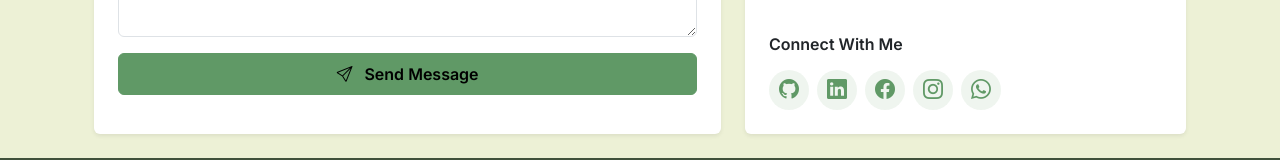
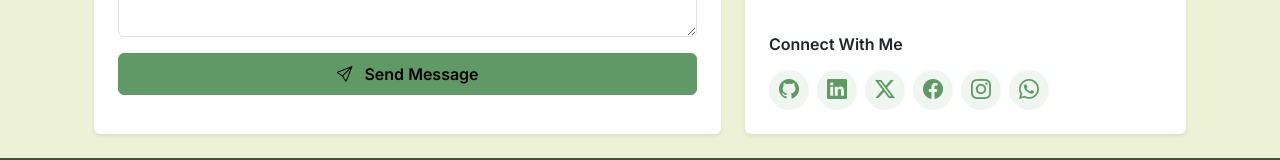
Before and after one commit to ahmed-khaled18/portfolio, an Angular app: page /contact in a window 1280 px wide. Shown: the part 745-905 px from the top of the page. Built offline with nearby package versions, Linux system fonts and the light colour scheme; no server answers.

Commit message:
feat: add Twitter/X link and metadata to footer and contact sections

```diff
--- a/src/app/layout/footer/footer.config.ts
+++ b/src/app/layout/footer/footer.config.ts
@@ -18,6 +18,13 @@ export const FOOTER_CONFIG: FooterConfig = {
       href: 'https://www.linkedin.com/in/ahmedknasr/',
       title: 'LinkedIn',
       icon: 'bi-linkedin',
+      target: '_blank',
+      rel: 'noopener noreferrer',
+    },
+    {
+      href: 'https://x.com/ahmedknasr',
+      title: 'X',
+      icon: 'bi-twitter-x',
       target: '_blank',
       rel: 'noopener noreferrer',
     },
--- a/src/app/pages/contact/contact.config.ts
+++ b/src/app/pages/contact/contact.config.ts
@@ -80,6 +80,13 @@ export const CONTACT_CONFIG: ContactConfig = {
       rel: 'noopener noreferrer',
     },
     {
+      href: 'https://x.com/ahmedknasr',
+      title: 'X',
+      icon: 'bi-twitter-x',
+      target: '_blank',
+      rel: 'noopener noreferrer',
+    },
+    {
       href: 'https://www.facebook.com/ahmedknasr.dev',
       title: 'Facebook',
       icon: 'bi-facebook',
--- a/src/index.html
+++ b/src/index.html
@@ -43,6 +43,8 @@
 
     <!-- Twitter / X Card -->
     <meta name="twitter:card" content="summary_large_image" />
+    <meta name="twitter:site" content="@ahmedknasr" />
+    <meta name="twitter:creator" content="@ahmedknasr" />
     <meta name="twitter:url" content="https://ahmedknasr-dev.github.io/portfolio/" />
     <meta name="twitter:title" content="Ahmed Khaled Nasr (@ahmedknasr.dev) - Full Stack Developer" />
     <meta
@@ -90,6 +92,7 @@
         "sameAs": [
           "https://github.com/ahmedknasr-dev",
           "https://www.linkedin.com/in/ahmedknasr/",
+          "https://x.com/ahmedknasr",
           "https://www.facebook.com/ahmedknasr.dev",
           "https://www.instagram.com/ahmedknasr.dev/"
         ],
```
